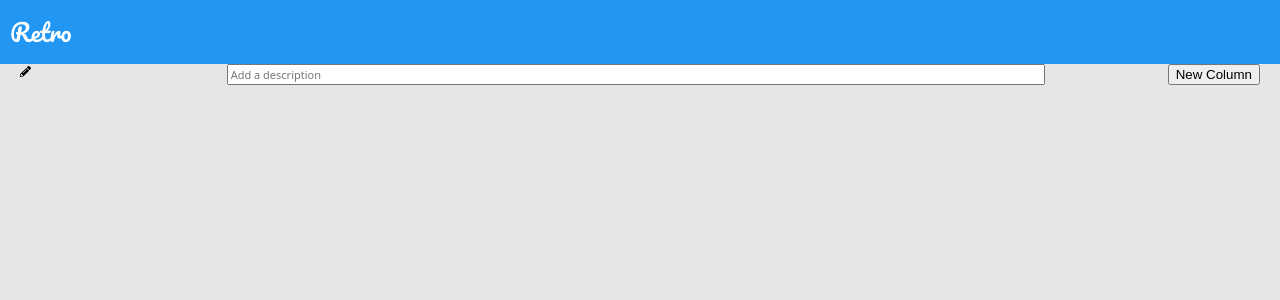
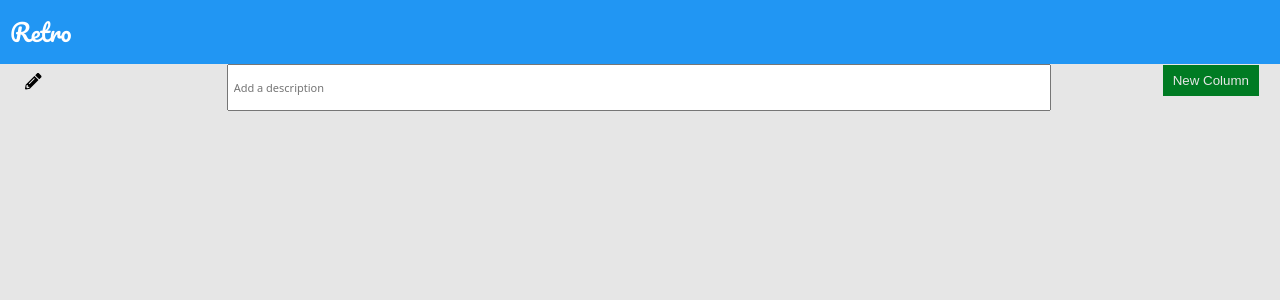
Before and after one commit to joekrump/retrospective-board, a React app: page / in a window 1280 px wide. Shown: the top 300 px of the page. Built offline with nearby package versions, Linux system fonts and the light colour scheme; no server answers.

Commit message:
Add create button styling

```diff
--- a/src/components/App/app.css
+++ b/src/components/App/app.css
@@ -39,3 +39,13 @@ h2 {
   color: white;
   padding: 5px 10px
 }
+
+.button {
+  padding: 5px 10px;
+}
+
+.button--create {
+  color: #e6e6e6;
+  border: 1px solid #e6e6e6;
+  background-color: #007B23;
+}
--- a/src/components/BoardControls/BoardControls.tsx
+++ b/src/components/BoardControls/BoardControls.tsx
@@ -99,17 +99,26 @@ export class BoardControls extends React.Component<BoardControlsProps, BoardCont
         </>
       );
     } else {
-      boardTitle = <div id="board-title">{this.state.title}<FontAwesomeIcon icon={faPencilAlt} onClick={() => this.editTitle()} /></div>;
+      boardTitle = (<div id="board-title">
+        <h2>
+          {this.state.title} <FontAwesomeIcon icon={faPencilAlt} onClick={() => this.editTitle()} />
+        </h2>
+      </div>);
     }
 
     return (
       <div className="board-controls">
-        {boardTitle}
+        { boardTitle }
         <div id="board-description">
           <input type="text" defaultValue={this.state.description} placeholder="Add a description" onKeyDown={(e) => this.saveDescription(e)} ref={ref => this.descriptionInput = ref}></input>
         </div>
         <div id="board-controls">
-          <button onClick={() => this.props.addColumn()}>New Column</button>
+          <button
+            className="button button--create"
+            onClick={() => this.props.addColumn()}
+          >
+            New Column
+          </button>
         </div>
       </div>
     );
--- a/src/components/BoardControls/board-controls.css
+++ b/src/components/BoardControls/board-controls.css
@@ -9,6 +9,12 @@
 #board-title {
   grid-row: 1 / span 1;
   grid-column: 1 / span 2;
+  height: 100%;
+}
+
+#board-title > h2 {
+  margin: 0;
+  padding: 5px;
 }
 
 #board-description {
@@ -17,7 +23,9 @@
 }
 
 #board-description input {
+  padding: 5px;
   width: 98%;
+  height: 100%;
 }
 
 #board-controls {
@@ -25,3 +33,6 @@
   grid-column: 11 / span 2;
   text-align: right;
 }
+#board-controls > .button--create {
+  height: 100%;
+}
--- a/src/components/Main/main.css
+++ b/src/components/Main/main.css
@@ -2,7 +2,7 @@ main {
   display: grid;
   grid-template-columns: repeat(12, 1fr);
   height: 88%;
-  grid-template-rows: 2% 1fr;
+  grid-template-rows: 4% 1fr;
 }
 
 #columns {
```
